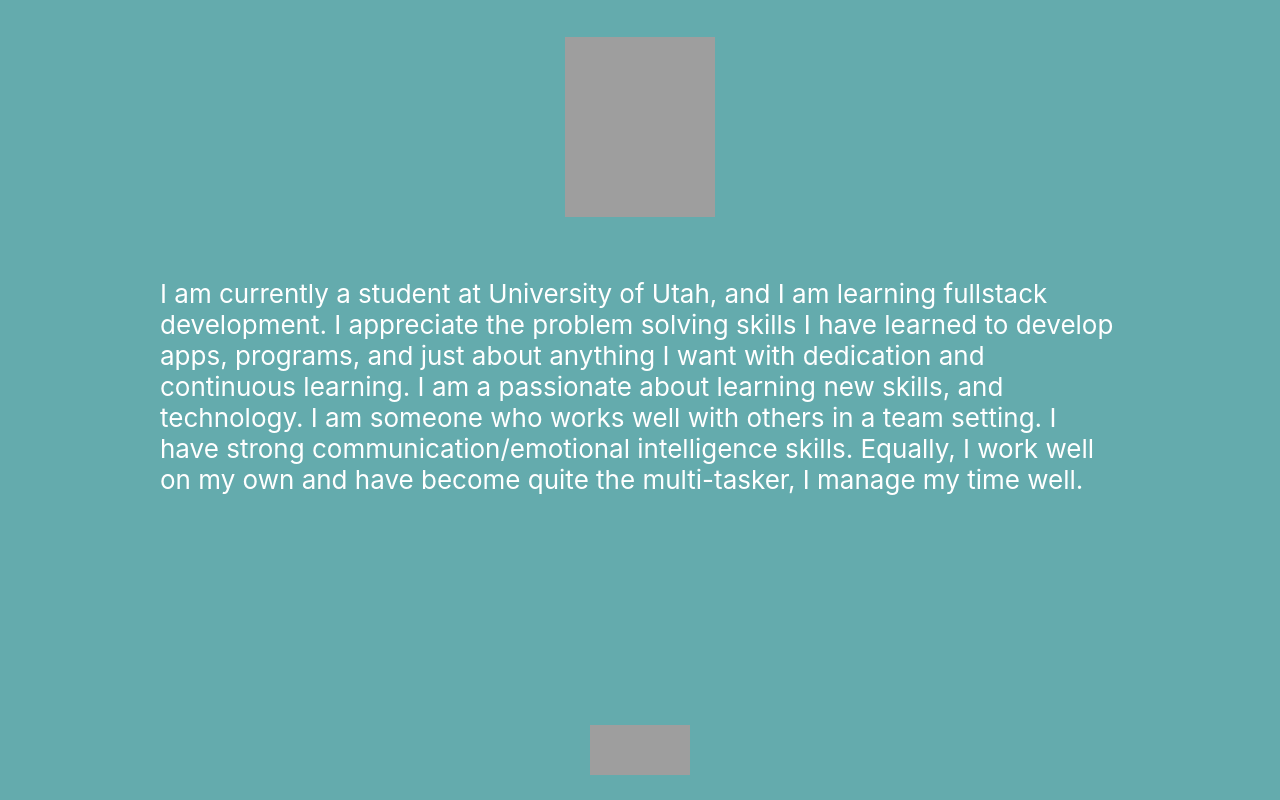
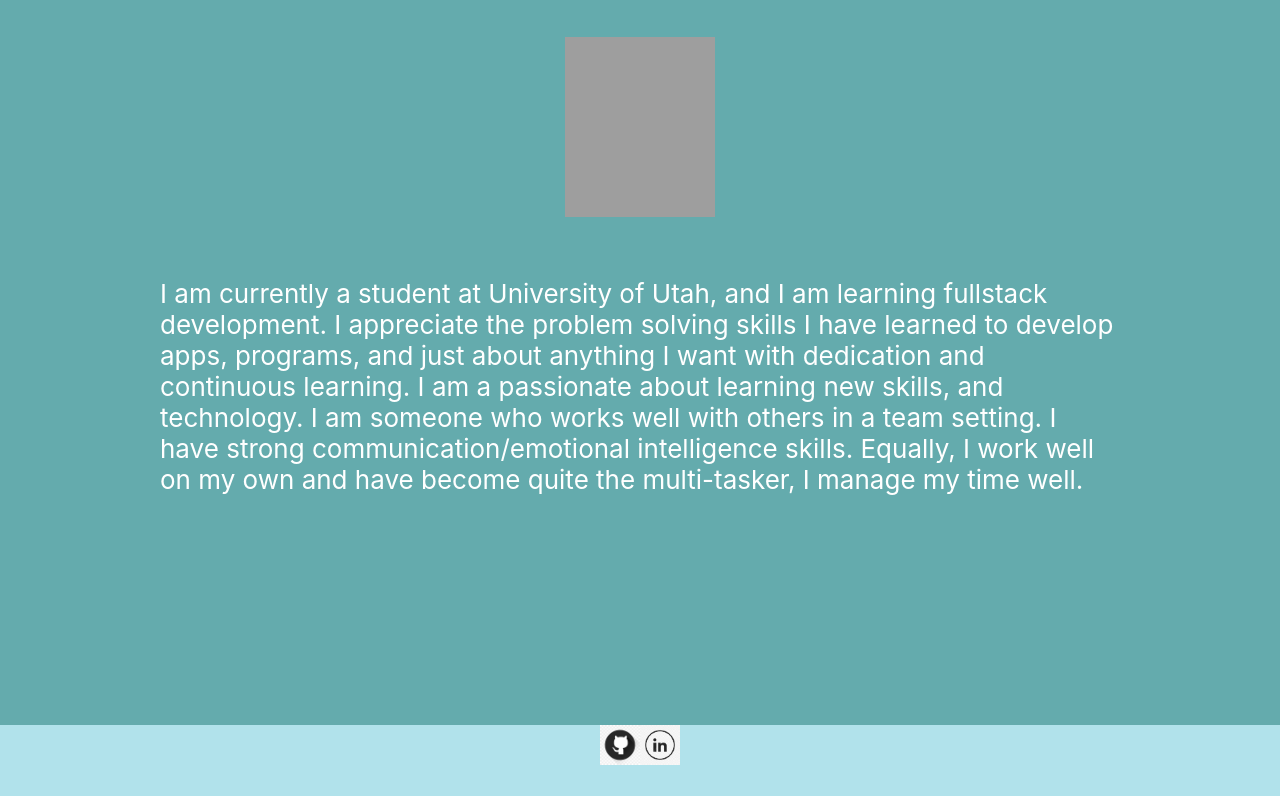
Before and after one commit to Yvieyra/professional-portfolio-react, a React (Create React App) app in the folder my-app/: page / in a window 1280 px wide. Shown: the part 179-979 px from the top of the page. Built offline with nearby package versions, Linux system fonts and the light colour scheme; grey boxes are pictures that could not be loaded.

Commit message:
added footer to active container and imported images

```diff
--- a/my-app/public/index.html
+++ b/my-app/public/index.html
@@ -39,11 +39,6 @@
       To begin the development, run `npm start` or `yarn start`.
       To create a production bundle, use `npm run build` or `yarn build`.
     -->
-  <footer>
-    <img src="/linked.png alt=" width="50" height="50" />
-    <img src="/my-app/src/images/github logo.png" alt="" width="50" height="50" />
-
-  </footer>
 </body>
 
 </html>
--- a/my-app/src/App.css
+++ b/my-app/src/App.css
@@ -54,7 +54,7 @@ color: #025b5e;
 }
 
 footer {
-  background-color: #64abad;
+  background-color: #b1e2eb;
   display: flex;
   justify-content: center;
   align-items: center;
--- a/my-app/src/components/ActiveContainer.js
+++ b/my-app/src/components/ActiveContainer.js
@@ -4,6 +4,8 @@ import About from './pages/About';
 import Contact from './pages/Contact';
 import Portfolio from './pages/Portfolio';
 import Resume from './pages/Resume';
+import githubImage from "../images/github logo.png";
+import linkedImage from "../images/linked.png"
 
 export default function ActiveContainer() {
     const [currentPage, setCurrentPage] = useState('About');
@@ -27,8 +29,20 @@ export default function ActiveContainer() {
 
     return (
         <div>
-            <NavTabs currentPage={currentPage} handlePageChange={handlePageChange} />
-            {renderPage()}
+            <div>
+                <NavTabs currentPage={currentPage} handlePageChange={handlePageChange} />
+                {renderPage()}
+            </div>
+
+            <footer>
+            <a href="https://github.com/Yvieyra" title="Github Profile" target="_blank" rel="noopener noreferrer">
+                <img src={githubImage} alt="" width="40" height="40" />
+            </a>
+
+            <a href="https://www.linkedin.com/in/yessenia-vieyra-448333267/" title="Linkedin Profile" target="_blank" rel="noopener noreferrer">
+                <img src={linkedImage} alt="" width="40" height="40" />
+            </a>
+            </footer>
         </div>
     );
 }
--- a/my-app/src/components/NavTabs.js
+++ b/my-app/src/components/NavTabs.js
@@ -2,7 +2,7 @@ import React from 'react';
 //consider adding className if statement for CSS
 
 
-export default function NavTabs({ currentPage, handlePageChange }) {
+export default function NavTabs({ handlePageChange }) {
     return (
         <header className="topnav">
             <span className="name"> YESSENIA VIEYRA</span>
```
